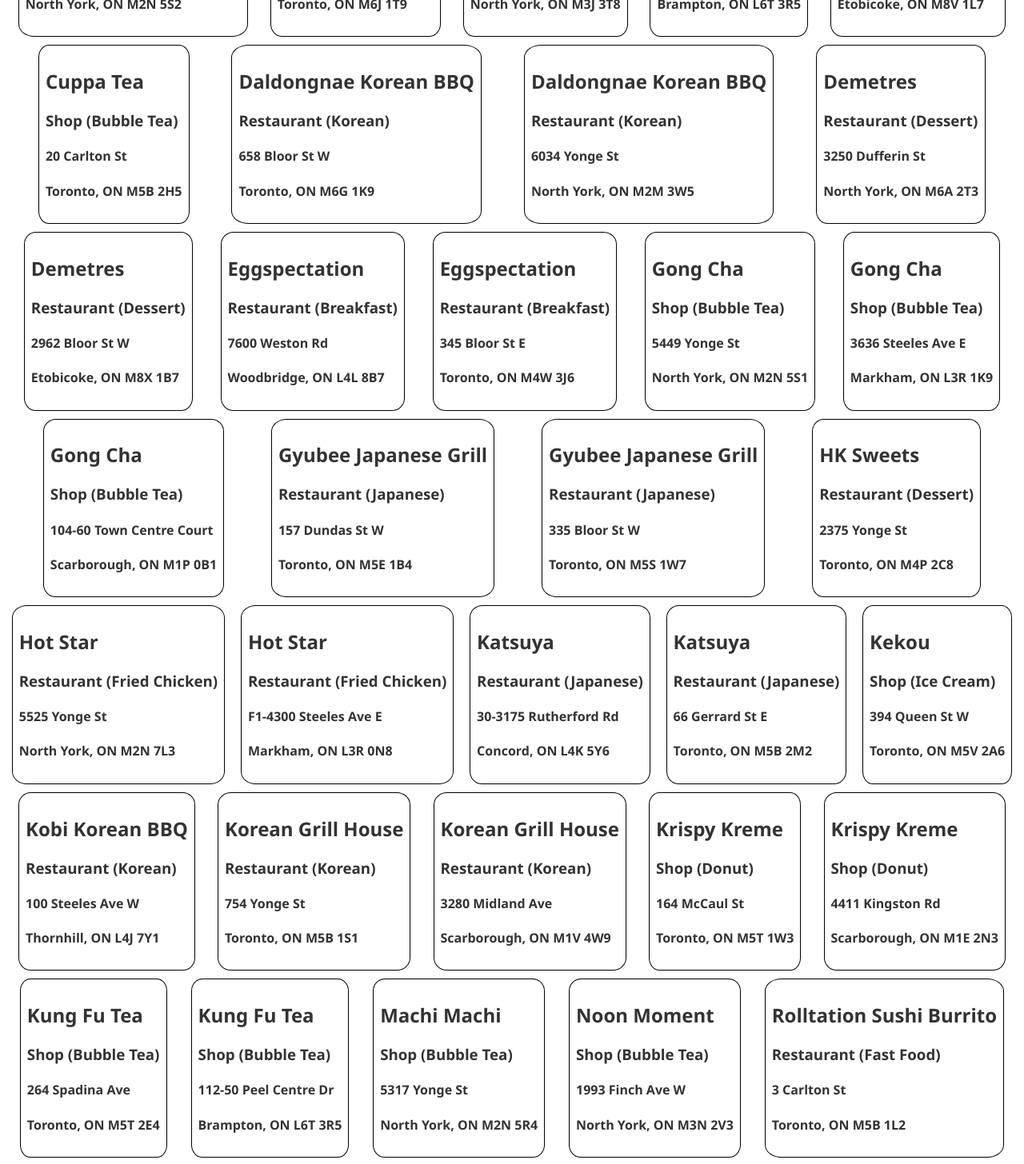
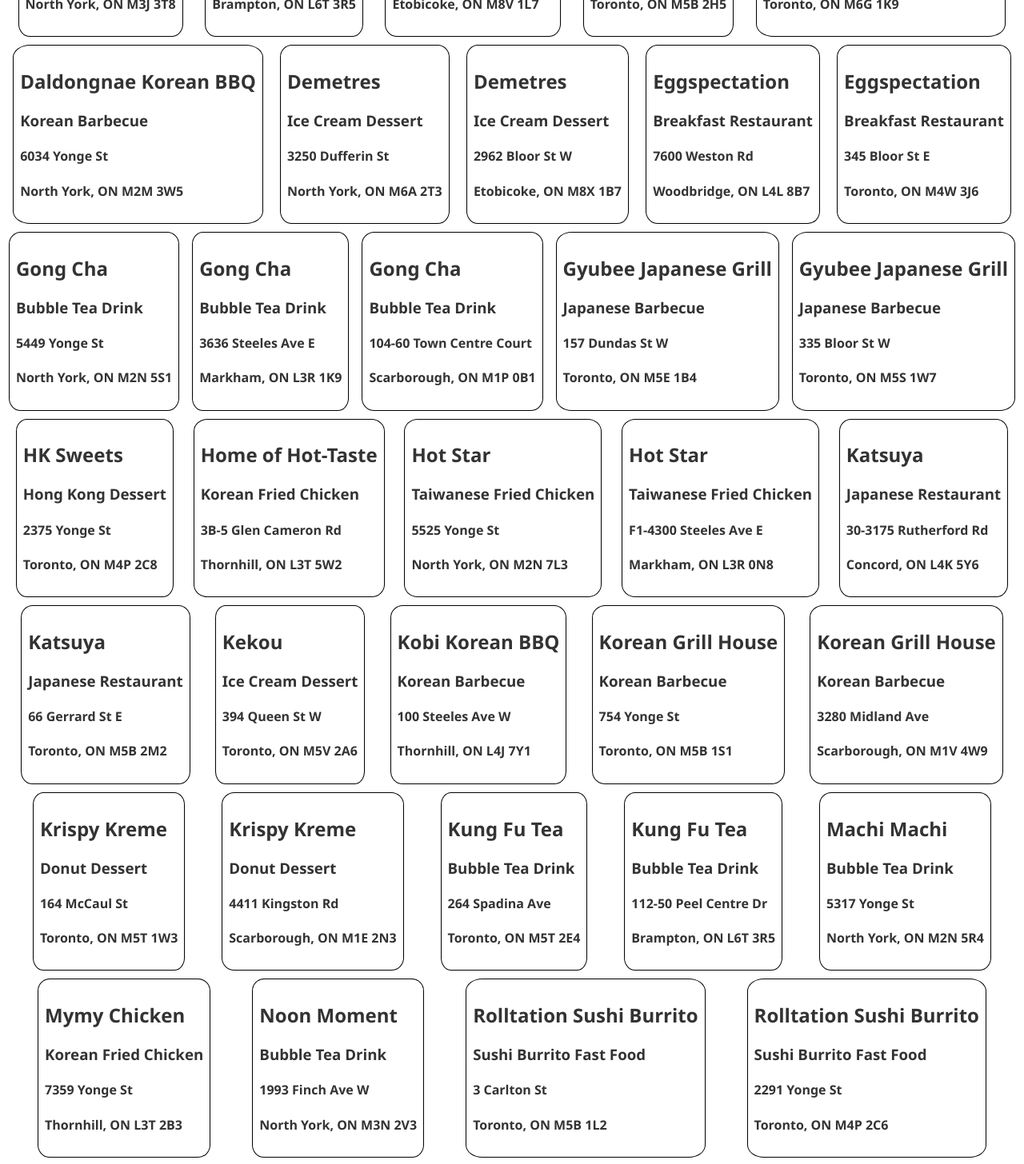
Before and after one commit to lyjacky11/foods-react, a React (Vite) app: page / in a window 1280 px wide. Shown: the part 1060-2516 px from the top of the page at 80% size. Built offline with nearby package versions, Linux system fonts and the light colour scheme; no server answers.

Commit message:
Updated places

```diff
--- a/src/Place.js
+++ b/src/Place.js
@@ -15,8 +15,8 @@ const Place = ({
       <div className="place-details">
         <h2>{name}</h2>
         <h3>
+          {sub_category != "null" ? `${sub_category} ` : ""}
           {category}
-          {sub_category != "null" ? ` (${sub_category})` : ""}
         </h3>
         <h4>{address}</h4>
         <h4>
--- a/src/places.json
+++ b/src/places.json
@@ -22,8 +22,8 @@
         },
         {
             "id": "3",
-            "name": "Bang Bang Ice Cream & Bakery",
-            "category": "Shop",
+            "name": "Bang Bang",
+            "category": "Dessert",
             "sub_category": "Ice Cream",
             "address": "93A Ossington Ave",
             "city": "Toronto",
@@ -53,8 +53,8 @@
         {
             "id": "6",
             "name": "BeaverTails",
-            "category": "Restaurant",
-            "sub_category": "Fast Food",
+            "category": "Fast Food",
+            "sub_category": "Pastry",
             "address": "145 Queens Quay W",
             "city": "Toronto",
             "province": "ON",
@@ -63,8 +63,8 @@
         {
             "id": "7",
             "name": "BeaverTails",
-            "category": "Restaurant",
-            "sub_category": "Fast Food",
+            "category": "Fast Food",
+            "sub_category": "Pastry",
             "address": "288 Bremner Blvd",
             "city": "Toronto",
             "province": "ON",
@@ -73,7 +73,7 @@
         {
             "id": "8",
             "name": "Boba Boy",
-            "category": "Shop",
+            "category": "Drink",
             "sub_category": "Bubble Tea",
             "address": "368 Broadview Ave",
             "city": "Toronto",
@@ -83,7 +83,7 @@
         {
             "id": "9",
             "name": "Boba Boy",
-            "category": "Shop",
+            "category": "Drink",
             "sub_category": "Bubble Tea",
             "address": "H7-2900 Markham Rd",
             "city": "Scarborough",
@@ -93,7 +93,7 @@
         {
             "id": "10",
             "name": "Blaze Pizza",
-            "category": "Restaurant",
+            "category": "Fast Food",
             "sub_category": "Pizza",
             "address": "4841 Yonge St",
             "city": "Toronto",
@@ -103,7 +103,7 @@
         {
             "id": "11",
             "name": "Blaze Pizza",
-            "category": "Restaurant",
+            "category": "Fast Food",
             "sub_category": "Pizza",
             "address": "124-10 Dundas St E",
             "city": "Toronto",
@@ -113,7 +113,7 @@
         {
             "id": "12",
             "name": "Chatime",
-            "category": "Shop",
+            "category": "Drink",
             "sub_category": "Bubble Tea",
             "address": "101A-150 West Dr",
             "city": "Brampton",
@@ -123,7 +123,7 @@
         {
             "id": "13",
             "name": "Chatime",
-            "category": "Shop",
+            "category": "Drink",
             "sub_category": "Bubble Tea",
             "address": "5494 Yonge St",
             "city": "North York",
@@ -133,7 +133,7 @@
         {
             "id": "14",
             "name": "Chatime",
-            "category": "Shop",
+            "category": "Drink",
             "sub_category": "Bubble Tea",
             "address": "132 Dundas St W",
             "city": "Toronto",
@@ -143,7 +143,7 @@
         {
             "id": "15",
             "name": "Chicken in the Kitchen",
-            "category": "Restaurant",
+            "category": "Fried Chicken",
             "sub_category": "Korean",
             "address": "5600 Yonge St",
             "city": "North York",
@@ -163,7 +163,7 @@
         {
             "id": "17",
             "name": "CoCo Fresh Tea",
-            "category": "Shop",
+            "category": "Drink",
             "sub_category": "Bubble Tea",
             "address": "12-4205 Keele St",
             "city": "North York",
@@ -173,7 +173,7 @@
         {
             "id": "18",
             "name": "CoCo Fresh Tea",
-            "category": "Shop",
+            "category": "Drink",
             "sub_category": "Bubble Tea",
             "address": "F5-25 Peel Centre Dr",
             "city": "Brampton",
@@ -183,7 +183,7 @@
         {
             "id": "19",
             "name": "CoCo Fresh Tea",
-            "category": "Shop",
+            "category": "Drink",
             "sub_category": "Bubble Tea",
             "address": "6-3180 Lake Shore Blvd W",
             "city": "Etobicoke",
@@ -193,7 +193,7 @@
         {
             "id": "20",
             "name": "Cuppa Tea",
-            "category": "Shop",
+            "category": "Drink",
             "sub_category": "Bubble Tea",
             "address": "20 Carlton St",
             "city": "Toronto",
@@ -203,7 +203,7 @@
         {
             "id": "21",
             "name": "Daldongnae Korean BBQ",
-            "category": "Restaurant",
+            "category": "Barbecue",
             "sub_category": "Korean",
             "address": "658 Bloor St W",
             "city": "Toronto",
@@ -213,7 +213,7 @@
         {
             "id": "22",
             "name": "Daldongnae Korean BBQ",
-            "category": "Restaurant",
+            "category": "Barbecue",
             "sub_category": "Korean",
             "address": "6034 Yonge St",
             "city": "North York",
@@ -223,8 +223,8 @@
         {
             "id": "23",
             "name": "Demetres",
-            "category": "Restaurant",
-            "sub_category": "Dessert",
+            "category": "Dessert",
+            "sub_category": "Ice Cream",
             "address": "3250 Dufferin St",
             "city": "North York",
             "province": "ON",
@@ -233,8 +233,8 @@
         {
             "id": "24",
             "name": "Demetres",
-            "category": "Restaurant",
-            "sub_category": "Dessert",
+            "category": "Dessert",
+            "sub_category": "Ice Cream",
             "address": "2962 Bloor St W",
             "city": "Etobicoke",
             "province": "ON",
@@ -263,7 +263,7 @@
         {
             "id": "27",
             "name": "Gong Cha",
-            "category": "Shop",
+            "category": "Drink",
             "sub_category": "Bubble Tea",
             "address": "5449 Yonge St",
             "city": "North York",
@@ -273,7 +273,7 @@
         {
             "id": "28",
             "name": "Gong Cha",
-            "category": "Shop",
+            "category": "Drink",
             "sub_category": "Bubble Tea",
             "address": "3636 Steeles Ave E",
             "city": "Markham",
@@ -283,7 +283,7 @@
         {
             "id": "29",
             "name": "Gong Cha",
-            "category": "Shop",
+            "category": "Drink",
             "sub_category": "Bubble Tea",
             "address": "104-60 Town Centre Court",
             "city": "Scarborough",
@@ -293,7 +293,7 @@
         {
             "id": "30",
             "name": "Gyubee Japanese Grill",
-            "category": "Restaurant",
+            "category": "Barbecue",
             "sub_category": "Japanese",
             "address": "157 Dundas St W",
             "city": "Toronto",
@@ -303,7 +303,7 @@
         {
             "id": "31",
             "name": "Gyubee Japanese Grill",
-            "category": "Restaurant",
+            "category": "Barbecue",
             "sub_category": "Japanese",
             "address": "335 Bloor St W",
             "city": "Toronto",
@@ -313,8 +313,8 @@
         {
             "id": "32",
             "name": "HK Sweets",
-            "category": "Restaurant",
-            "sub_category": "Dessert",
+            "category": "Dessert",
+            "sub_category": "Hong Kong",
             "address": "2375 Yonge St",
             "city": "Toronto",
             "province": "ON",
@@ -322,26 +322,36 @@
         },
         {
             "id": "33",
+            "name": "Home of Hot-Taste",
+            "category": "Fried Chicken",
+            "sub_category": "Korean",
+            "address": "3B-5 Glen Cameron Rd",
+            "city": "Thornhill",
+            "province": "ON",
+            "postal": "L3T 5W2"
+        },
+        {
+            "id": "34",
             "name": "Hot Star",
-            "category": "Restaurant",
-            "sub_category": "Fried Chicken",
+            "category": "Fried Chicken",
+            "sub_category": "Taiwanese",
             "address": "5525 Yonge St",
             "city": "North York",
             "province": "ON",
             "postal": "M2N 7L3"
         },
         {
-            "id": "34",
+            "id": "35",
             "name": "Hot Star",
-            "category": "Restaurant",
-            "sub_category": "Fried Chicken",
+            "category": "Fried Chicken",
+            "sub_category": "Taiwanese",
             "address": "F1-4300 Steeles Ave E",
             "city": "Markham",
             "province": "ON",
             "postal": "L3R 0N8"
         },
         {
-            "id": "35",
+            "id": "36",
             "name": "Katsuya",
             "category": "Restaurant",
             "sub_category": "Japanese",
@@ -351,7 +361,7 @@
             "postal": "L4K 5Y6"
         },
         {
-            "id": "36",
+            "id": "37",
             "name": "Katsuya",
             "category": "Restaurant",
             "sub_category": "Japanese",
@@ -361,9 +371,9 @@
             "postal": "M5B 2M2"
         },
         {
-            "id": "37",
+            "id": "38",
             "name": "Kekou",
-            "category": "Shop",
+            "category": "Dessert",
             "sub_category": "Ice Cream",
             "address": "394 Queen St W",
             "city": "Toronto",
@@ -371,9 +381,9 @@
             "postal": "M5V 2A6"
         },
         {
-            "id": "38",
+            "id": "39",
             "name": "Kobi Korean BBQ",
-            "category": "Restaurant",
+            "category": "Barbecue",
             "sub_category": "Korean",
             "address": "100 Steeles Ave W",
             "city": "Thornhill",
@@ -381,9 +391,9 @@
             "postal": "L4J 7Y1"
         },
         {
-            "id": "39",
+            "id": "40",
             "name": "Korean Grill House",
-            "category": "Restaurant",
+            "category": "Barbecue",
             "sub_category": "Korean",
             "address": "754 Yonge St",
             "city": "Toronto",
@@ -391,9 +401,9 @@
             "postal": "M5B 1S1"
         },
         {
-            "id": "40",
+            "id": "41",
             "name": "Korean Grill House",
-            "category": "Restaurant",
+            "category": "Barbecue",
             "sub_category": "Korean",
             "address": "3280 Midland Ave",
             "city": "Scarborough",
@@ -401,9 +411,9 @@
             "postal": "M1V 4W9"
         },
         {
-            "id": "41",
+            "id": "42",
             "name": "Krispy Kreme",
-            "category": "Shop",
+            "category": "Dessert",
             "sub_category": "Donut",
             "address": "164 McCaul St",
             "city": "Toronto",
@@ -411,9 +421,9 @@
             "postal": "M5T 1W3"
         },
         {
-            "id": "42",
+            "id": "43",
             "name": "Krispy Kreme",
-            "category": "Shop",
+            "category": "Dessert",
             "sub_category": "Donut",
             "address": "4411 Kingston Rd",
             "city": "Scarborough",
@@ -421,9 +431,9 @@
             "postal": "M1E 2N3"
         },
         {
-            "id": "43",
+            "id": "44",
             "name": "Kung Fu Tea",
-            "category": "Shop",
+            "category": "Drink",
             "sub_category": "Bubble Tea",
             "address": "264 Spadina Ave",
             "city": "Toronto",
@@ -431,9 +441,9 @@
             "postal": "M5T 2E4"
         },
         {
-            "id": "44",
+            "id": "45",
             "name": "Kung Fu Tea",
-            "category": "Shop",
+            "category": "Drink",
             "sub_category": "Bubble Tea",
             "address": "112-50 Peel Centre Dr",
             "city": "Brampton",
@@ -441,9 +451,9 @@
             "postal": "L6T 3R5"
         },
         {
-            "id": "45",
+            "id": "46",
             "name": "Machi Machi",
-            "category": "Shop",
+            "category": "Drink",
             "sub_category": "Bubble Tea",
             "address": "5317 Yonge St",
             "city": "North York",
@@ -451,9 +461,19 @@
             "postal": "M2N 5R4"
         },
         {
-            "id": "46",
+            "id": "47",
+            "name": "Mymy Chicken",
+            "category": "Fried Chicken",
+            "sub_category": "Korean",
+            "address": "7359 Yonge St",
+            "city": "Thornhill",
+            "province": "ON",
+            "postal": "L3T 2B3"
+        },
+        {
+            "id": "48",
             "name": "Noon Moment",
-            "category": "Shop",
+            "category": "Drink",
             "sub_category": "Bubble Tea",
             "address": "1993 Finch Ave W",
             "city": "North York",
@@ -461,39 +481,39 @@
             "postal": "M3N 2V3"
         },
         {
-            "id": "47",
+            "id": "49",
             "name": "Rolltation Sushi Burrito",
-            "category": "Restaurant",
-            "sub_category": "Fast Food",
+            "category": "Fast Food",
+            "sub_category": "Sushi Burrito",
             "address": "3 Carlton St",
             "city": "Toronto",
             "province": "ON",
             "postal": "M5B 1L2"
         },
         {
-            "id": "48",
+            "id": "50",
             "name": "Rolltation Sushi Burrito",
-            "category": "Restaurant",
-            "sub_category": "Fast Food",
+            "category": "Fast Food",
+            "sub_category": "Sushi Burrito",
             "address": "2291 Yonge St",
             "city": "Toronto",
             "province": "ON",
             "postal": "M4P 2C6"
         },
         {
-            "id": "49",
+            "id": "51",
             "name": "Roselle Desserts",
-            "category": "Shop",
-            "sub_category": "Dessert",
+            "category": "Dessert",
+            "sub_category": "Pastry",
             "address": "362 King St E",
             "city": "Toronto",
             "province": "ON",
             "postal": "M5A 1K9"
         },
         {
-            "id": "50",
+            "id": "52",
             "name": "Sweet Jesus",
-            "category": "Shop",
+            "category": "Dessert",
             "sub_category": "Ice Cream",
             "address": "106 John St",
             "city": "Toronto",
@@ -501,9 +521,9 @@
             "postal": "M5H 1X9"
         },
         {
-            "id": "51",
+            "id": "53",
             "name": "Sweet Jesus",
-            "category": "Shop",
+            "category": "Dessert",
             "sub_category": "Ice Cream",
             "address": "25 The West Mall",
             "city": "Etobicoke",
@@ -511,7 +531,7 @@
             "postal": "M9C 1B8"
         },
         {
-            "id": "52",
+            "id": "54",
             "name": "Sushi-Ya Japan",
             "category": "Sushi",
             "sub_category": "Japanese",
@@ -521,9 +541,9 @@
             "postal": "M9W 1H7"
         },
         {
-            "id": "53",
+            "id": "55",
             "name": "The Alley",
-            "category": "Shop",
+            "category": "Drink",
             "sub_category": "Bubble Tea",
             "address": "5431 Yonge St",
             "city": "North York",
@@ -531,9 +551,9 @@
             "postal": "M2N 5R6"
         },
         {
-            "id": "54",
+            "id": "56",
             "name": "The Alley",
-            "category": "Shop",
+            "category": "Drink",
             "sub_category": "Bubble Tea",
             "address": "R3-120 Adelaide St W",
             "city": "Toronto",
@@ -541,9 +561,9 @@
             "postal": "M5H 1T1"
         },
         {
-            "id": "55",
+            "id": "57",
             "name": "The Alley",
-            "category": "Shop",
+            "category": "Drink",
             "sub_category": "Bubble Tea",
             "address": "5 St Joseph St",
             "city": "Toronto",
@@ -551,7 +571,7 @@
             "postal": "M4Y 0B6"
         },
         {
-            "id": "56",
+            "id": "58",
             "name": "The Cheesecake Factory",
             "category": "Restaurant",
             "sub_category": "Cheesecake",
@@ -561,7 +581,7 @@
             "postal": "M6A 2T9"
         },
         {
-            "id": "57",
+            "id": "59",
             "name": "Toro Toro",
             "category": "Sushi",
             "sub_category": "Japanese",
@@ -571,9 +591,9 @@
             "postal": "L4K 5Y6"
         },
         {
-            "id": "58",
+            "id": "60",
             "name": "Yang Teashop",
-            "category": "Shop",
+            "category": "Drink",
             "sub_category": "Bubble Tea",
             "address": "D3-8570 Woodbine Ave",
             "city": "Markham",
@@ -581,9 +601,9 @@
             "postal": "L3R 4X8"
         },
         {
-            "id": "59",
+            "id": "61",
             "name": "Yang Teashop",
-            "category": "Shop",
+            "category": "Drink",
             "sub_category": "Bubble Tea",
             "address": "183 Dundas St W",
             "city": "Toronto",
@@ -591,9 +611,9 @@
             "postal": "M5G 1C7"
         },
         {
-            "id": "60",
+            "id": "62",
             "name": "Yang Teashop",
-            "category": "Shop",
+            "category": "Drink",
             "sub_category": "Bubble Tea",
             "address": "106-3623 Highway 7",
             "city": "Markham",
```
Also changed, not shown: 1 other file (tests, documents, lock files or other folders).
